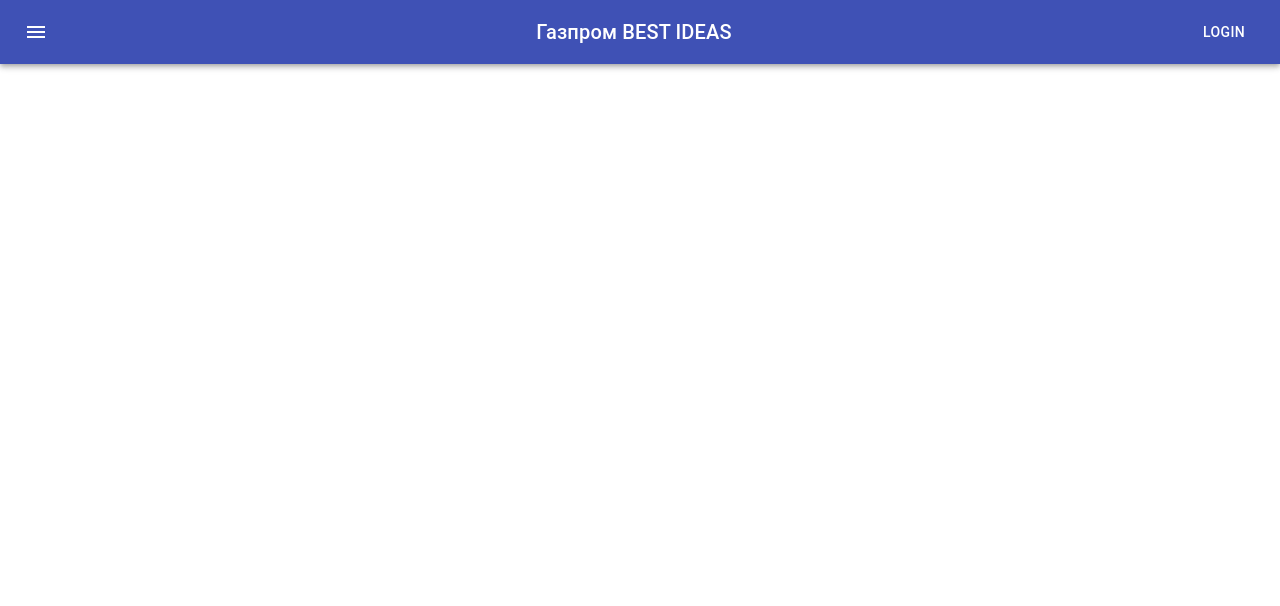
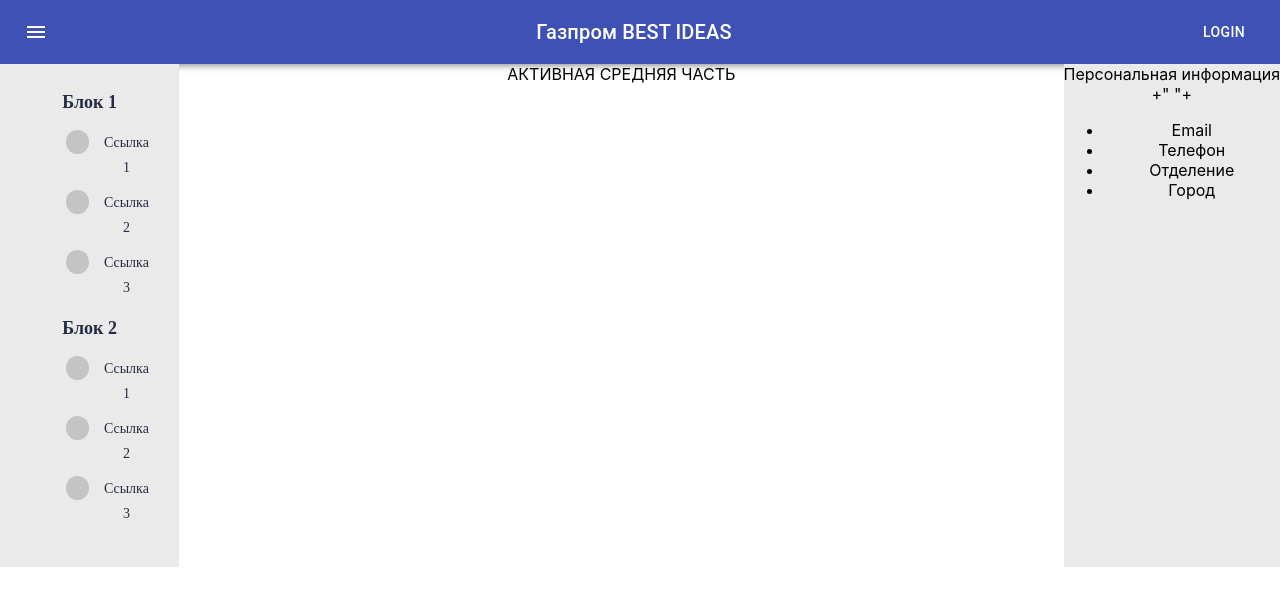
Before and after one commit to interhub/webapp, a React (Create React App) app: page / in a window 1280 px wide. Shown: the top 606 px of the page. Built offline with nearby package versions, Linux system fonts and the light colour scheme.

Commit message:
что-то их профиля немного рыба

```diff
--- a/src/App.js
+++ b/src/App.js
@@ -4,13 +4,14 @@
 import Nav from "./components/Nav";
 import './App.css';
 import { MAIN_PAGE } from './store/screenNames'
+import ProfileAll from "./store/profile/ProfileAll";
 
 const App = ( {screen} ) => {
   return (
 
     <div className="App">
       <Nav/>
-      {/*КОД ПИСАТЬ ТУТ*/}
+      <ProfileAll />
     </div>
   );
 }
--- a/src/index.css
+++ b/src/index.css
@@ -11,3 +11,56 @@
   font-family: source-code-pro, Menlo, Monaco, Consolas, 'Courier New',
     monospace;
 }
+
+/*ПРОФИЛЬ*/
+
+.ProfileLinks{
+  background-color: #EAEAEA;
+  height: 100%;
+  padding: 2%;
+  width: 10%;
+}
+.ProfileInfo{
+  background-color: #EAEAEA;
+}
+
+.ProfileAll{
+  display: flex;
+  flex-direction: row;
+  justify-content: space-between;
+  height: 100%;
+}
+
+ul.block_link{
+  list-style: none;
+}
+
+.circle_link{
+  width: 24px;
+  height: 24px;
+  background: #C4C4C4;
+  border-radius: 24px;
+  margin-right: 10px;
+}
+
+.one_block_line{
+  display: flex;
+  flex-direction: row;
+  /* margin-top: 20px; */
+  margin-bottom: 10px;
+  color: #262C40;
+  font-family: Proxima Nova;
+  font-style: normal;
+  font-weight: normal;
+  font-size: 14px;
+  line-height: 25px;
+}
+
+.block_line_head{
+  font-family: Proxima Nova;
+  font-style: normal;
+  font-weight: bold;
+  font-size: 18px;
+  line-height: 24px;
+  color: #262C40;
+}
--- /dev/null
+++ b/src/store/profile/ProfileActive.js
@@ -0,0 +1,10 @@
+import React from "react";
+
+function ProfileActive() {
+    let html = <div className="ProfileActive">
+        АКТИВНАЯ СРЕДНЯЯ ЧАСТЬ
+    </div>
+    return html;
+}
+
+export default ProfileActive;
--- /dev/null
+++ b/src/store/profile/ProfileAll.js
@@ -0,0 +1,16 @@
+import React from "react";
+import ProfileInfo from "./ProfileInfo";
+import ProfileLinks from "./ProfileLinks";
+import ProfileActive from "./ProfileActive";
+/*ОСНОВНАЯ СТРАНИЦА ПРОФИЛЯ*/
+function ProfileAll() {
+    let html =
+        <div className="ProfileAll">
+           <ProfileLinks />
+           <ProfileActive />
+           <ProfileInfo />
+        </div>
+    return html;
+}
+
+export default ProfileAll;
--- /dev/null
+++ b/src/store/profile/ProfileInfo.js
@@ -0,0 +1,58 @@
+import React from "react";
+import TextField from '@material-ui/core/TextField';
+import FormControl from "@material-ui/core/FormControl";
+import InputLabel from "@material-ui/core/InputLabel";
+import Select from "@material-ui/core/Select";
+import MenuItem from "@material-ui/core/MenuItem";
+
+/*Страница профиля, правая часть, рыбка*/
+
+
+const ProfileMin = ({firstName, lastName, position, avatar}) =>{
+    return(
+        <div>
+            <div>{avatar}</div>
+            <div>{firstName}+" "+{lastName}</div>
+            <div>{position}</div>
+        </div>
+    );
+}
+
+const ProfileAll = ({email, phone, department, city}) => {
+
+    return (
+        <ul className="">
+            <li className="">
+                <label className="">Email</label>
+                <div className="">{email}</div>
+            </li>
+            <li className="">
+                <label className="">Телефон</label>
+                <div className="">{phone}</div>
+            </li>
+            <li className="">
+                <label className="">Отделение</label>
+                <div className="">{department}</div>
+            </li>
+            <li className="">
+                <label className="">Город</label>
+                <div className="">{city}</div>
+            </li>
+        </ul>
+    );
+}
+
+function ProfileInfo() {
+    let html = <div className="ProfileInfo">
+        <div>Персональная информация</div>
+        <ProfileMin
+
+        />
+        <ProfileAll
+
+        />
+    </div>
+    return html;
+}
+
+export default ProfileInfo;
--- /dev/null
+++ b/src/store/profile/ProfileLinks.js
@@ -0,0 +1,27 @@
+import React from "react";
+
+/*СТРАНИЦА ПРОФИЛЯ КОМПОНЕНТ СО ССЫЛКАМИ СЛЕВА*/
+
+function ProfileLinks() {
+    let html =
+        <div className="ProfileLinks">
+            <div className="all_links">
+                <div className="block_line_head">Блок 1</div>
+                <ul className="block_link">
+                    <li className="one_block_line"><div className="circle_link"></div>Ссылка 1</li>
+                    <li className="one_block_line"><div className="circle_link"></div>Ссылка 2</li>
+                    <li className="one_block_line"><div className="circle_link"></div>Ссылка 3</li>
+                </ul>
+                <p></p>
+                <div className="block_line_head">Блок 2</div>
+                <ul className="block_link">
+                    <li className="one_block_line"><div className="circle_link"></div>Ссылка 1</li>
+                    <li className="one_block_line"><div className="circle_link"></div>Ссылка 2</li>
+                    <li className="one_block_line"><div className="circle_link"></div>Ссылка 3</li>
+                </ul>
+            </div>
+        </div>
+    return html;
+}
+
+export default ProfileLinks;
```
Also changed, not shown: src/store/profile/ProfileActiveHeader.js (added, +10 -0 lines), src/store/profile/ProfileSaveIdeas.js (added).
